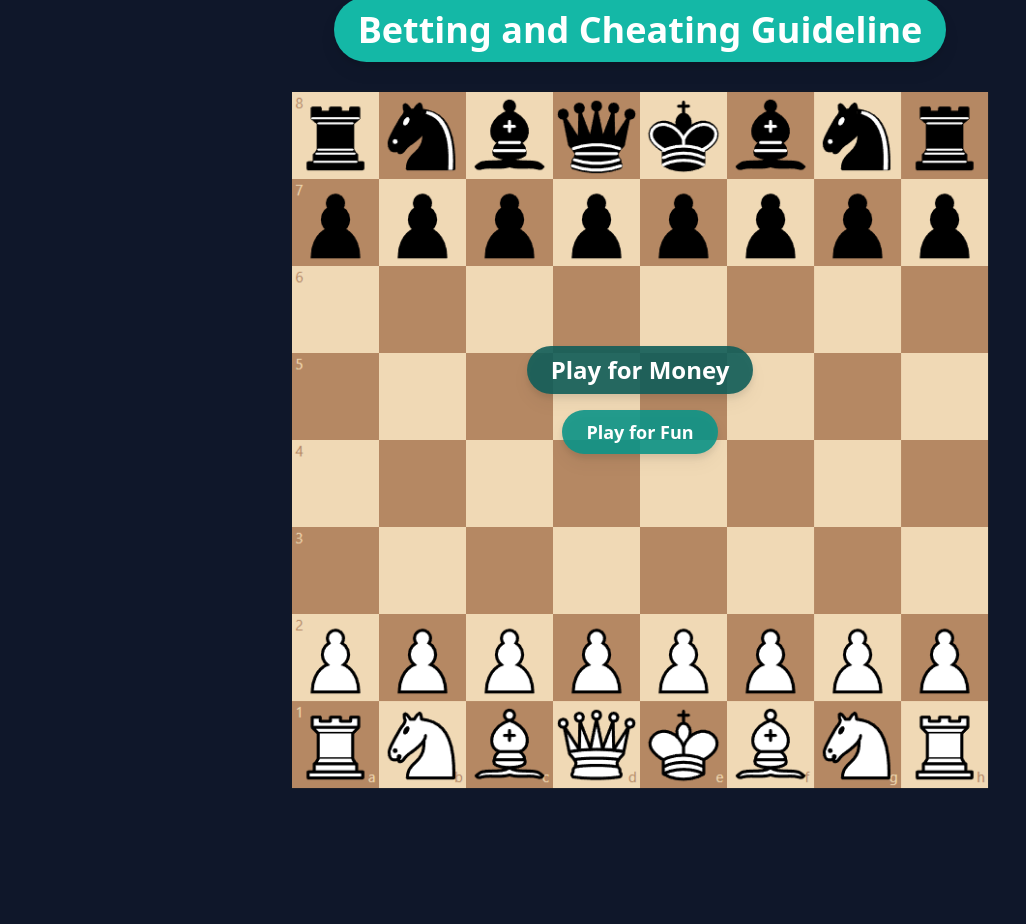
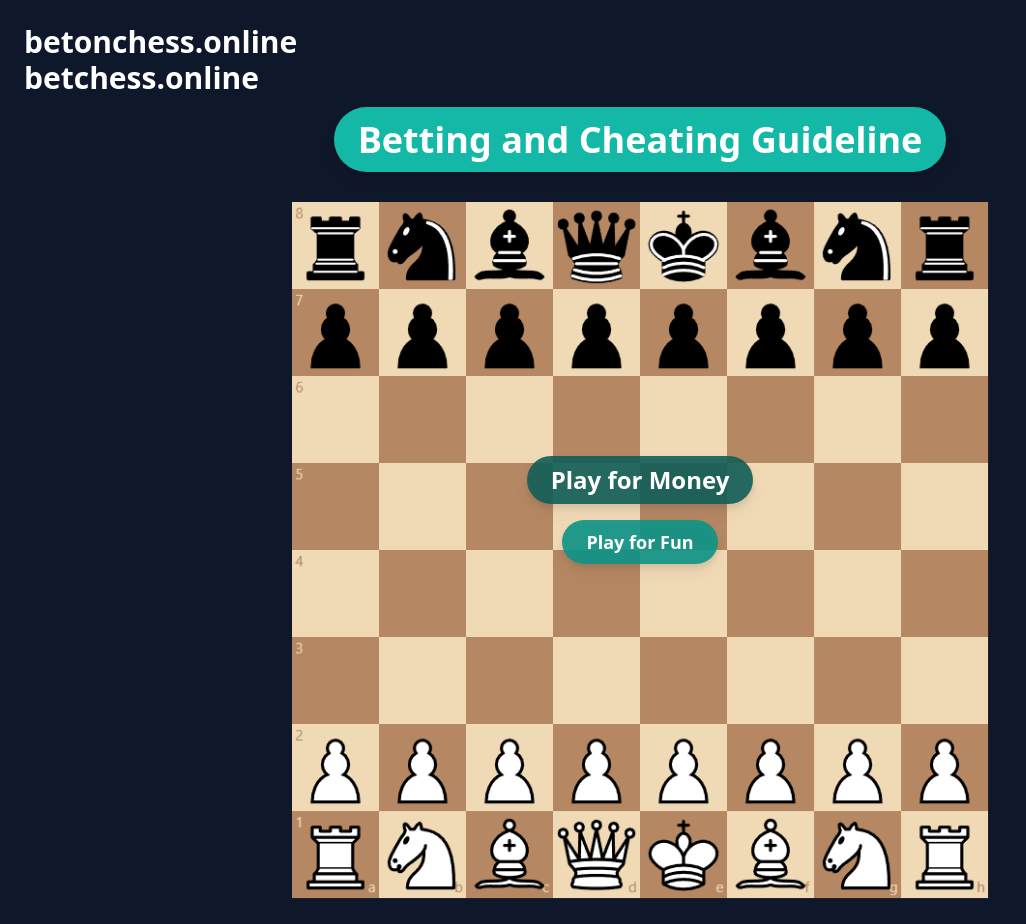
Before and after one commit to Eggysgames/BetChess, a Next.js app: page / in a window 1280 px wide. Shown: the whole page, without its empty margins (0-1026 px from the left). Before the commit the page ends 800 px from the top, so only its background shows below. Built offline with nearby package versions, Linux system fonts and the light colour scheme.

Commit message:
Added text url top left
Added top left url text

```diff
--- a/pages/index.tsx
+++ b/pages/index.tsx
@@ -3,15 +3,24 @@ import StyledButton from "../components/StyledButton";
 
 const Index = () => {
   return (
-    <div className="relative flex items-center justify-center h-screen py-16">
+
+  <div className='flex flex-col h-screen'>
+
+    {/*Top Left Div*/}
+    <div className='text-3xl font-bold'>
+      <h1 className="text-white pl-6 pt-6">betonchess.online</h1>
+      <h1 className="text-white pl-6">betchess.online</h1>
+    </div>
+
+
+    {/*Middle Div*/}
+    <div className="relative flex items-center justify-center flex-grow py-16">
 
       <section className='relative w-[700px] h-[700px]'>
-
 
         <div className='text-center -translate-y-10'>
           <StyledButton inserttext="Betting and Cheating Guideline" link="/chessgame" colour='bg-teal-500' hover='hover:bg-teal-700' textsize='text-4xl'/>
         </div>
-
 
         <Image
           src="/StaticChessboard.png"
@@ -25,7 +34,7 @@ const Index = () => {
           <StyledButton inserttext="Play for Fun" link="/chessgame" colour='bg-teal-600/90' hover='hover:bg-teal-900' textsize='text-lg'/>
         </div>
       </section>
-
+    </div>
 
   </div>
   );
```
Also changed, not shown: 1 other file (tests, documents, lock files or other folders). Lines whose indentation alone changed are shown as unchanged.
